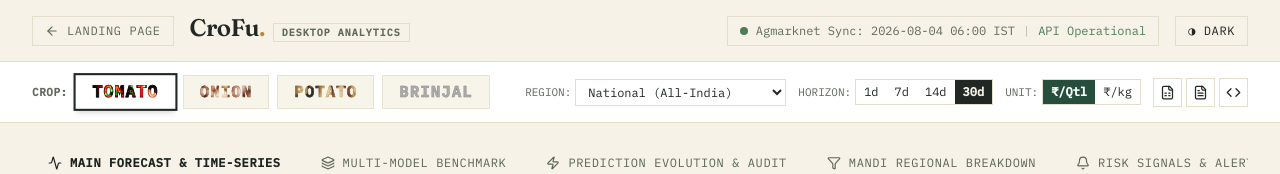
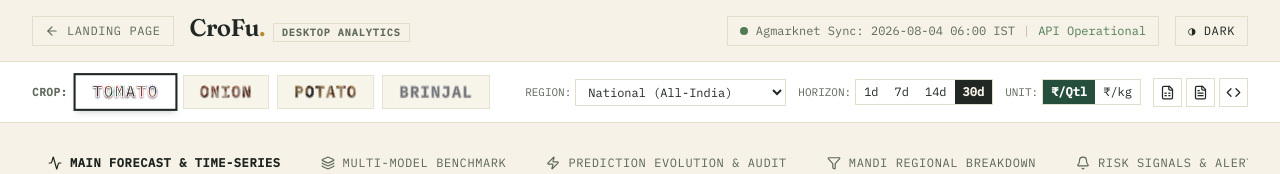
Before and after one commit to JuliusDude/crofu-web, a React (Vite) app in the folder Landing Page/: page / in a window 1280 px wide. Both pictures are taken after a click on the button "Dashboard". Shown: the top 174 px of the page. Built offline with nearby package versions, Linux system fonts and the light colour scheme; grey boxes are pictures that could not be loaded; the HTML template or start-up script is replaced by a standard one.

Commit message:
Add thin light metallic outline and metallic text shadow to Dashboard crop selector text

```diff
--- a/Landing Page/src/pages/Dashboard.jsx
+++ b/Landing Page/src/pages/Dashboard.jsx
@@ -357,12 +357,15 @@ export default function Dashboard({ onNavigate }) {
                                                 backgroundClip: "text",
                                                 color: "transparent",
                                                 display: "inline-block",
-                                                WebkitTextStroke: isDark
-                                                    ? (active ? "0.75px rgba(255,255,255,0.6)" : "0.5px rgba(255,255,255,0.3)")
-                                                    : (active ? "0.75px rgba(0,0,0,0.5)" : "0.5px rgba(0,0,0,0.2)"),
+                                                WebkitTextStroke: active
+                                                    ? "0.8px rgba(225, 230, 240, 0.9)"
+                                                    : "0.5px rgba(200, 205, 215, 0.65)",
+                                                textShadow: active
+                                                    ? "0 1px 2px rgba(0,0,0,0.7), 0 0 2px rgba(255,255,255,0.7)"
+                                                    : "0 1px 1px rgba(0,0,0,0.4)",
                                                 filter: isDark
-                                                    ? (active ? "brightness(1.5) contrast(1.6) saturate(1.3)" : "brightness(1.2) contrast(1.3)")
-                                                    : (active ? "brightness(1.1) contrast(1.5)" : "brightness(0.95) contrast(1.2)"),
+                                                    ? (active ? "brightness(1.4) contrast(1.5) saturate(1.2)" : "brightness(1.15) contrast(1.3)")
+                                                    : (active ? "brightness(1.1) contrast(1.4)" : "brightness(0.95) contrast(1.2)"),
                                             }}
                                         >
                                             {c.label}
```
